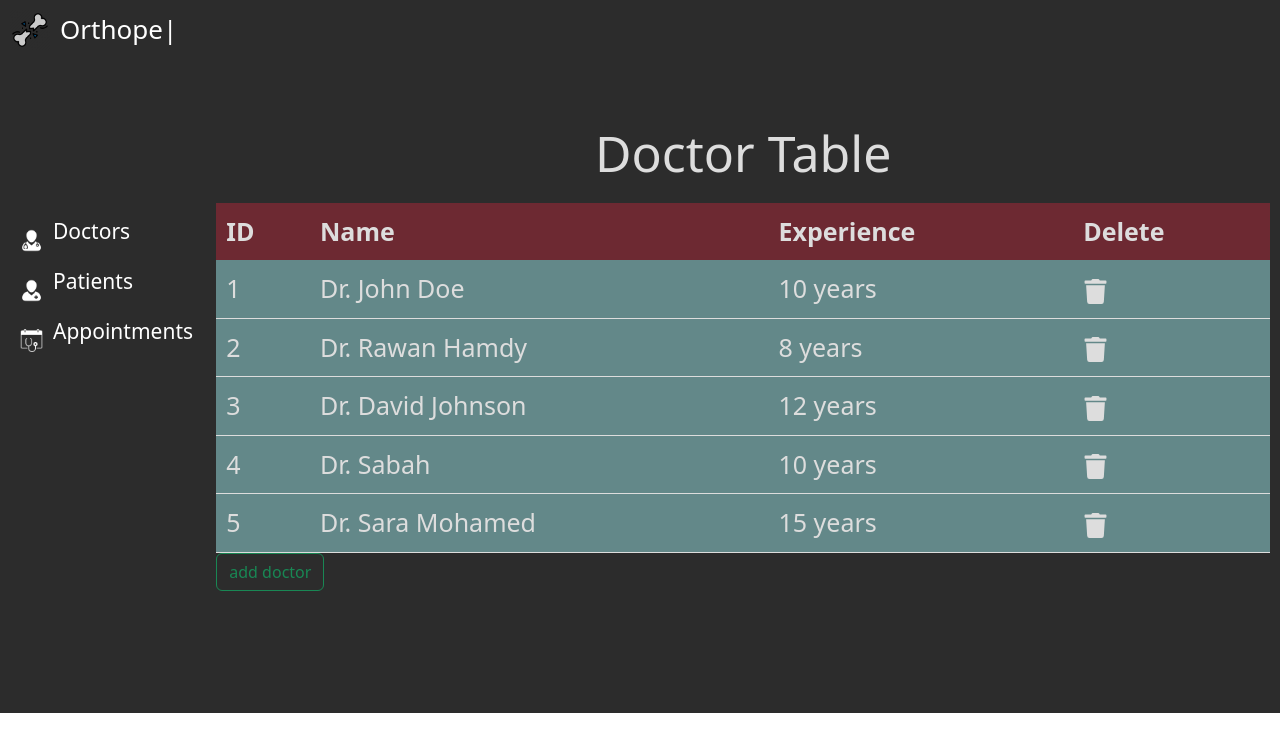
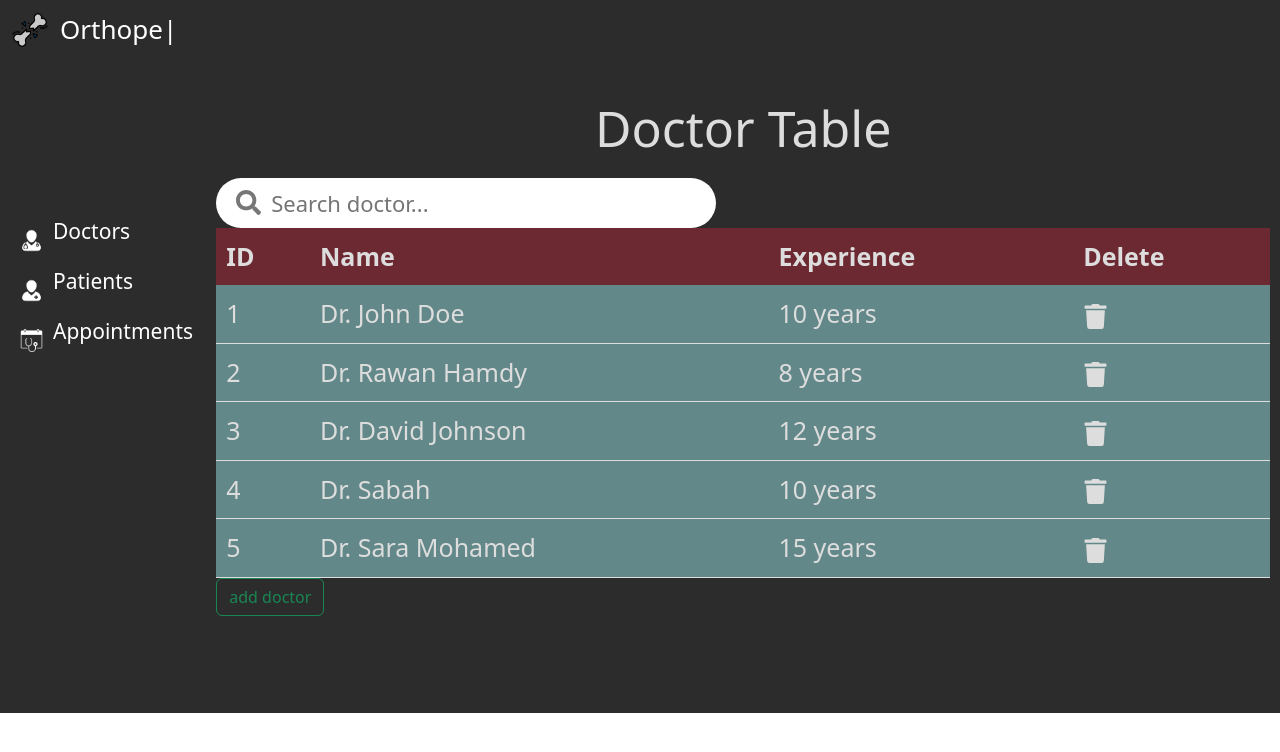
Before and after one commit to SabahEzzat20/GP_Frontend, a React (Create React App) app: page /viewDoctors in a window 1280 px wide. Shown: the top 752 px of the page. Built offline with nearby package versions, Linux system fonts and the light colour scheme.

Commit message:
sarsoraaa

```diff
--- a/src/AdminModule/ViewDoctors.jsx
+++ b/src/AdminModule/ViewDoctors.jsx
@@ -1,7 +1,9 @@
-import React from "react";
+import React, { useState } from "react";
 import '../Sass/ViewDoctors.scss'
 import { FaTrash } from "react-icons/fa";
-import {AddDoctorModal} from "./AddDoctorModal";
+import { FaSearch } from "react-icons/fa";
+import { AddDoctorModal } from "./AddDoctorModal";
+
 const ViewDoctors = () => {
   const doctors = [
     { id: 1, name: "Dr. John Doe", experience: "10 years" },
@@ -11,25 +13,47 @@ const ViewDoctors = () => {
     { id: 5, name: "Dr. Sara Mohamed", experience: "15 years" }
   ];
 
+  const [searchTerm, setSearchTerm] = useState("");
+
+  const handleSearchInputChange = (event) => {
+    setSearchTerm(event.target.value);
+  };
+
+  const filteredDoctors = doctors.filter((doctor) => {
+    const nameWithoutDr = doctor.name.replace("Dr. ", "");
+    return nameWithoutDr.toLowerCase().startsWith(searchTerm.toLowerCase());
+  });
+
   return (
     <div className="view-doctors">
-      <h2> Doctor Table </h2>
+      <h2>Doctor Table</h2>
+      <div className="search-bar">
+      <FaSearch />
+        <input
+          type="text"
+          placeholder="Search doctor..."
+          value={searchTerm}
+          onChange={handleSearchInputChange}
+        />
+      </div>
       <table className="doctor-table">
         <thead>
           <tr>
-             <th> ID </th>
-             <th> Name </th>
-             <th> Experience </th>
-             <th> Delete </th>
+            <th>ID</th>
+            <th>Name</th>
+            <th>Experience</th>
+            <th>Delete</th>
           </tr>
         </thead>
         <tbody>
-
-          {doctors.map((doctor) => (
+          {filteredDoctors.map((doctor) => (
             <tr key={doctor.id}>
-              <td> {doctor.id} </td> <td> {doctor.name} </td>
-               <td> {doctor.experience} </td>
-               <td>  <FaTrash /></td>
+              <td>{doctor.id}</td>
+              <td>{doctor.name}</td>
+              <td>{doctor.experience}</td>
+              <td>
+                <FaTrash />
+              </td>
             </tr>
           ))}
         </tbody>
--- a/src/AdminModule/ViewPatients.jsx
+++ b/src/AdminModule/ViewPatients.jsx
@@ -1,39 +1,58 @@
-import React from "react";
+import React, { useState } from "react";
 import '../Sass/ViewPatients.scss'
 import { FaTrash } from "react-icons/fa";
+import { FaSearch } from "react-icons/fa";
+const ViewPatients = () => {
+  const patients = [
+    { id: 1, name: "Jomana" },
+    { id: 2, name: "Rania" },
+    { id: 3, name: "Dalia" },
+    { id: 4, name: "Salwa" },
+    { id: 5, name: "Sondos" }
+  ];
 
-const ViewPatients = () => {
-    const patient = [
-    { id: 1, name: " Jomana"},
-    { id: 2, name: " Rania"},
-    { id: 3, name: " Dalia" },
-    { id: 4, name: " Salwa"},
-    { id: 5, name: " Sondos", }
-  ];
+  const [searchTerm, setSearchTerm] = useState("");
+
+  const handleSearchInputChange = (event) => {
+    setSearchTerm(event.target.value);
+  };
+
+  const filteredPatients = patients.filter((patient) => {
+    return patient.name.toLowerCase().startsWith(searchTerm.toLowerCase());
+  });
 
   return (
     <div className="view-patient">
-      <h2> Patient Table </h2>
+      <h2>Patient Table</h2>
+      <div className="search-bar">
+      <FaSearch />
+        <input
+          type="text"
+          placeholder="Search patient..."
+          value={searchTerm}
+          onChange={handleSearchInputChange}
+        />
+      </div>
       <table className="patient-table">
         <thead>
           <tr>
-              <th> ID </th>
-              <th> Name </th>
-              <th> Delete </th>
+            <th>ID</th>
+            <th>Name</th>
+            <th>Delete</th>
           </tr>
         </thead>
         <tbody>
-
-          {patient.map((patient) => (
+          {filteredPatients.map((patient) => (
             <tr key={patient.id}>
-              <td> {patient.id} </td>
-              <td> {patient.name} </td>
-              <td>  <FaTrash /></td>
+              <td>{patient.id}</td>
+              <td>{patient.name}</td>
+              <td>
+                <FaTrash />
+              </td>
             </tr>
           ))}
         </tbody>
       </table>
-
     </div>
   );
 };
--- a/src/Sass/ViewDoctors.scss
+++ b/src/Sass/ViewDoctors.scss
@@ -6,6 +6,27 @@
         text-align: center;
         font-size: 50px;
         margin-bottom: 20px;
+    }
+    .search-bar {
+        width: 500px;
+        height: 50px;
+        background-color: white;
+        display: flex;
+        border-radius: 30px;
+        align-items: center;
+        padding: 20px;
+         :nth-child(1) {
+            font-size: 25px;
+            color: #777;
+        }
+         :nth-child(2) {
+            flex: 1;
+            height: 40px;
+            border: none;
+            outline: none;
+            font-size: 22px;
+            padding-left: 10px;
+        }
     }
     .doctor-table {
         width: 100%;
--- a/src/Sass/ViewPatients.scss
+++ b/src/Sass/ViewPatients.scss
@@ -6,6 +6,27 @@
         text-align: center;
         font-size: 50px;
         margin-bottom: 20px;
+    }
+    .search-bar {
+        width: 500px;
+        height: 50px;
+        background-color: white;
+        display: flex;
+        border-radius: 30px;
+        align-items: center;
+        padding: 20px;
+         :nth-child(1) {
+            font-size: 25px;
+            color: #777;
+        }
+         :nth-child(2) {
+            flex: 1;
+            height: 40px;
+            border: none;
+            outline: none;
+            font-size: 22px;
+            padding-left: 10px;
+        }
     }
     .patient-table {
         width: 100%;
```
